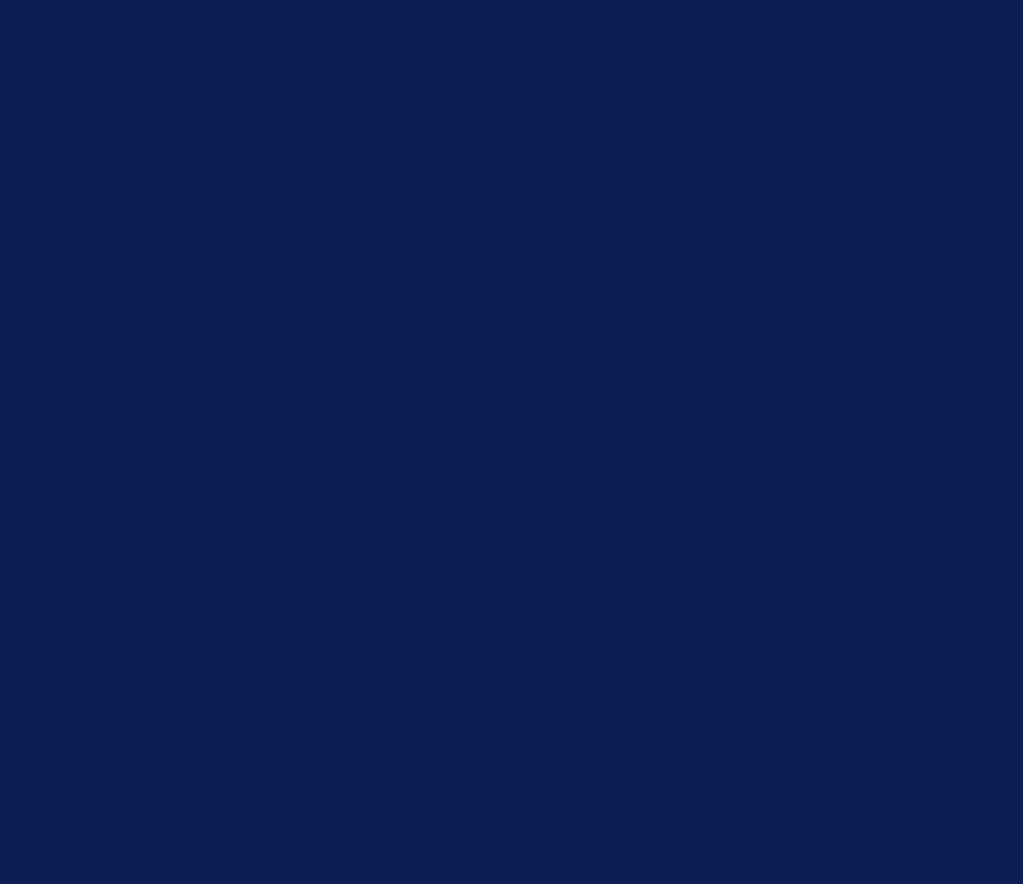
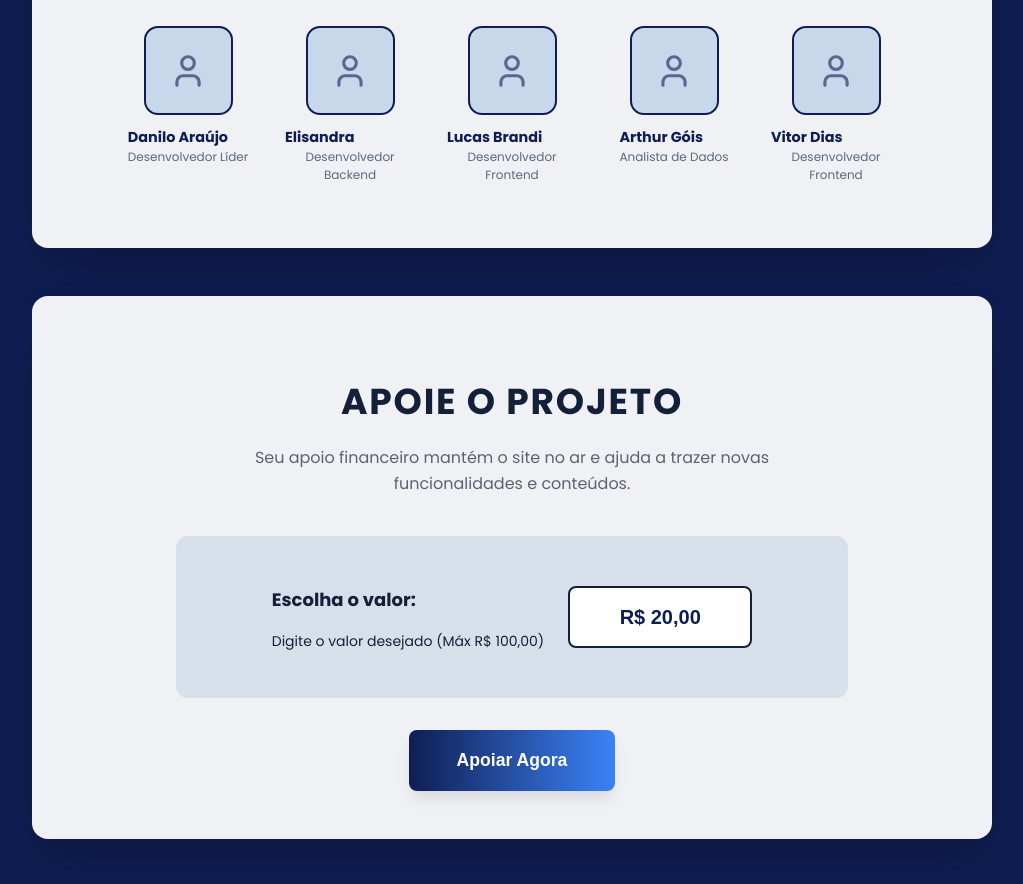
Before and after one commit to Victor-dias96/RevelaAi, a React (Vite) app: page /support in a window 1280 px wide. Shown: the part 380-1264 px from the top of the page, without its empty margins (128-1151 px from the left). Before the commit the page ends 816 px from the top, so only its background shows below. Built offline with nearby package versions, Linux system fonts and the light colour scheme.

Commit message:
chore: developing a support page

```diff
--- a/src/pages/Support.css
+++ b/src/pages/Support.css
@@ -0,0 +1,201 @@
+.support-page {
+  min-height: 100vh;
+  display: flex;
+  flex-direction: column;
+  align-items: center;
+  justify-content: flex-start;
+  padding: 3rem 1.5rem;
+  gap: 3rem;
+}
+
+.about-card,
+.support-card {
+  width: 100%;
+  max-width: 60rem; /* Largura ideal para manter os membros lado a lado */
+  background-color: hsl(220, 20%, 95%);
+  border-radius: 1rem;
+  padding: 3rem 2rem;
+  box-shadow: 0 25px 50px -12px rgba(0, 0, 0, 0.25);
+  box-sizing: border-box;
+}
+
+.about-title,
+.support-title {
+  font-size: 2.25rem;
+  font-weight: 700;
+  color: hsl(222, 47%, 15%);
+  text-align: center;
+  margin-bottom: 1rem;
+  letter-spacing: 0.05em;
+  text-transform: uppercase;
+}
+
+.about-description,
+.support-description {
+  text-align: center;
+  color: hsl(220, 10%, 40%);
+  margin-bottom: 2.5rem;
+  max-width: 40rem;
+  margin-left: auto;
+  margin-right: auto;
+  line-height: 1.6;
+}
+
+.team-members-grid {
+  display: flex;
+  flex-direction: row;
+  justify-content: center;
+  align-items: flex-start;
+  flex-wrap: nowrap;
+  gap: 2rem;
+  width: 100%;
+  overflow-x: auto;
+  padding-bottom: 1rem;
+  scrollbar-width: thin;
+}
+
+.team-members-grid::-webkit-scrollbar {
+  height: 6px;
+}
+.team-members-grid::-webkit-scrollbar-thumb {
+  background: #cbd5e1;
+  border-radius: 10px;
+}
+
+.member-card {
+  flex: 0 0 130px;
+  display: flex;
+  flex-direction: column;
+  align-items: center;
+  gap: 0.75rem;
+}
+
+.member-photo {
+  width: 85px;
+  height: 85px;
+  background-color: #c8d8eb;
+  border: 2px solid #0f1e52;
+  border-radius: 14px;
+  display: flex;
+  align-items: center;
+  justify-content: center;
+  overflow: hidden;
+  transition: transform 0.3s ease;
+}
+
+.member-photo:hover {
+  transform: scale(1.08);
+}
+
+.member-photo svg {
+  width: 38px;
+  height: 38px;
+  color: #0f1e52;
+  opacity: 0.6;
+}
+
+.member-photo img {
+  width: 100%;
+  height: 100%;
+  object-fit: cover;
+}
+
+.member-name {
+  color: #0f1e52;
+  font-size: 0.9rem;
+  font-weight: 700;
+  margin: 0;
+  white-space: nowrap;
+}
+
+.member-role {
+  color: #5a6a7a;
+  font-size: 0.75rem;
+  margin: 0;
+  text-align: center;
+}
+
+.support-value-card {
+  background-color: hsl(210, 30%, 88%);
+  border-radius: 0.75rem;
+  padding: 2rem;
+  margin-bottom: 2rem;
+  max-width: 38rem;
+  margin-left: auto;
+  margin-right: auto;
+}
+
+.support-value-header {
+  display: flex;
+  flex-direction: column;
+  align-items: center;
+  justify-content: center;
+  gap: 1.5rem;
+}
+
+@media (min-width: 768px) {
+  .support-value-header {
+    flex-direction: row;
+  }
+}
+
+.support-value-label-title {
+  font-weight: 700;
+  color: hsl(222, 47%, 15%);
+  font-size: 1.125rem;
+}
+.support-value-label-subtitle {
+  font-weight: 500;
+  color: hsl(220, 47%, 15%);
+  font-size: 0.875rem;
+}
+
+.support-value-input {
+  width: 11rem;
+  height: 3.5rem;
+  font-size: 1.25rem;
+  font-weight: 700;
+  text-align: center;
+  background-color: white;
+  border: 2px solid hsl(222, 47%, 15%);
+  border-radius: 0.5rem;
+  color: #0f1e52;
+}
+
+.support-button-container {
+  display: flex;
+  justify-content: center;
+}
+
+.support-button {
+  padding: 1.25rem 3rem;
+  font-size: 1.1rem;
+  font-weight: 700;
+  color: white;
+  border-radius: 0.5rem;
+  background: linear-gradient(to right, #0f1e52, #3b82f6);
+  border: none;
+  cursor: pointer;
+  box-shadow: 0 10px 15px -3px rgba(0, 0, 0, 0.1);
+  transition: all 0.3s ease;
+}
+
+.support-button:hover {
+  transform: translateY(-3px);
+  filter: brightness(1.1);
+  box-shadow: 0 15px 20px -5px rgba(0, 0, 0, 0.2);
+}
+
+/* responsividade */
+
+@media (max-width: 600px) {
+  .team-members-grid {
+    justify-content: flex-start;
+    padding-left: 0.5rem;
+  }
+
+  .about-title,
+  .support-title {
+    font-size: 1.8rem;
+  }
+}
--- a/src/pages/Support.jsx
+++ b/src/pages/Support.jsx
@@ -1,11 +1,108 @@
-import { useState } from 'react';
+import React, { useState } from 'react';
+import { User } from 'lucide-react';
 import './Support.css';
 
+const teamMembers = [
+  { id: 1, name: 'Danilo Araújo', role: 'Desenvolvedor Líder', photo: null },
+  { id: 2, name: 'Elisandra', role: 'Desenvolvedor Backend', photo: null },
+  { id: 3, name: 'Lucas Brandi', role: 'Desenvolvedor Frontend', photo: null },
+  { id: 4, name: 'Arthur Góis', role: 'Analista de Dados', photo: null },
+  { id: 5, name: 'Vitor Dias', role: 'Desenvolvedor Frontend', photo: null },
+];
+
 const Support = () => {
+  const [amountInCents, setAmountInCents] = useState(2000);
+
+  const handleInputChange = (e) => {
+    const digits = e.target.value.replace(/\D/g, '');
+    if (digits === '') {
+      setAmountInCents(0);
+      return;
+    }
+    const newAmount = parseInt(digits, 10);
+    if (newAmount <= 10000) {
+      setAmountInCents(newAmount);
+    }
+  };
+
+  const formatDisplay = (cents) => {
+    const valueAsFloat = cents / 100;
+    return `R$ ${valueAsFloat.toLocaleString('pt-BR', {
+      minimumFractionDigits: 2,
+      maximumFractionDigits: 2,
+    })}`;
+  };
+
   return (
-    <>
-      <h1>Support Page</h1>
-    </>
+    <div className="support-page">
+      <section className="about-card">
+        <h2 className="about-title">Sobre Nós</h2>
+        <p className="about-description">
+          Lorem ipsum dolor sit amet, consectetur adipiscing elit. Sed do
+          eiusmod tempor incididunt ut labore et dolore magna aliqua. Ut enim ad
+          minim veniam, quis nostrud exercitation ullamco laboris nisi ut
+          aliquip ex ea commodo consequat.
+        </p>
+
+        <div className="team-members-grid">
+          {teamMembers.map((member) => (
+            <div key={member.id} className="member-card">
+              <div className="member-photo">
+                {member.photo ? (
+                  <img src={member.photo} alt={member.name} />
+                ) : (
+                  <User />
+                )}
+              </div>
+              <div className="member-info">
+                <p className="member-name">{member.name}</p>
+                <p className="member-role">{member.role}</p>
+              </div>
+            </div>
+          ))}
+        </div>
+      </section>
+
+      <section className="support-card">
+        <h1 className="support-title">APOIE O PROJETO</h1>
+        <p className="support-description">
+          Seu apoio financeiro mantém o site no ar e ajuda a trazer novas
+          funcionalidades e conteúdos.
+        </p>
+
+        <div className="support-value-card">
+          <div className="support-value-header">
+            <div className="support-value-label">
+              <p className="support-value-label-title">Escolha o valor:</p>
+              <p className="support-value-label-subtitle">
+                Digite o valor desejado (Máx R$ 100,00)
+              </p>
+            </div>
+
+            <input
+              type="text"
+              className="support-value-input"
+              value={formatDisplay(amountInCents)}
+              onChange={handleInputChange}
+              inputMode="numeric"
+            />
+          </div>
+        </div>
+
+        <div className="support-button-container">
+          <button
+            className="support-button"
+            onClick={() => {
+              alert(`Apoiando com: ${formatDisplay(amountInCents)}`);
+              alert('Obrigado pelo apoio!');
+              setAmountInCents(2000);
+            }}
+          >
+            Apoiar Agora
+          </button>
+        </div>
+      </section>
+    </div>
   );
 };
 
```
